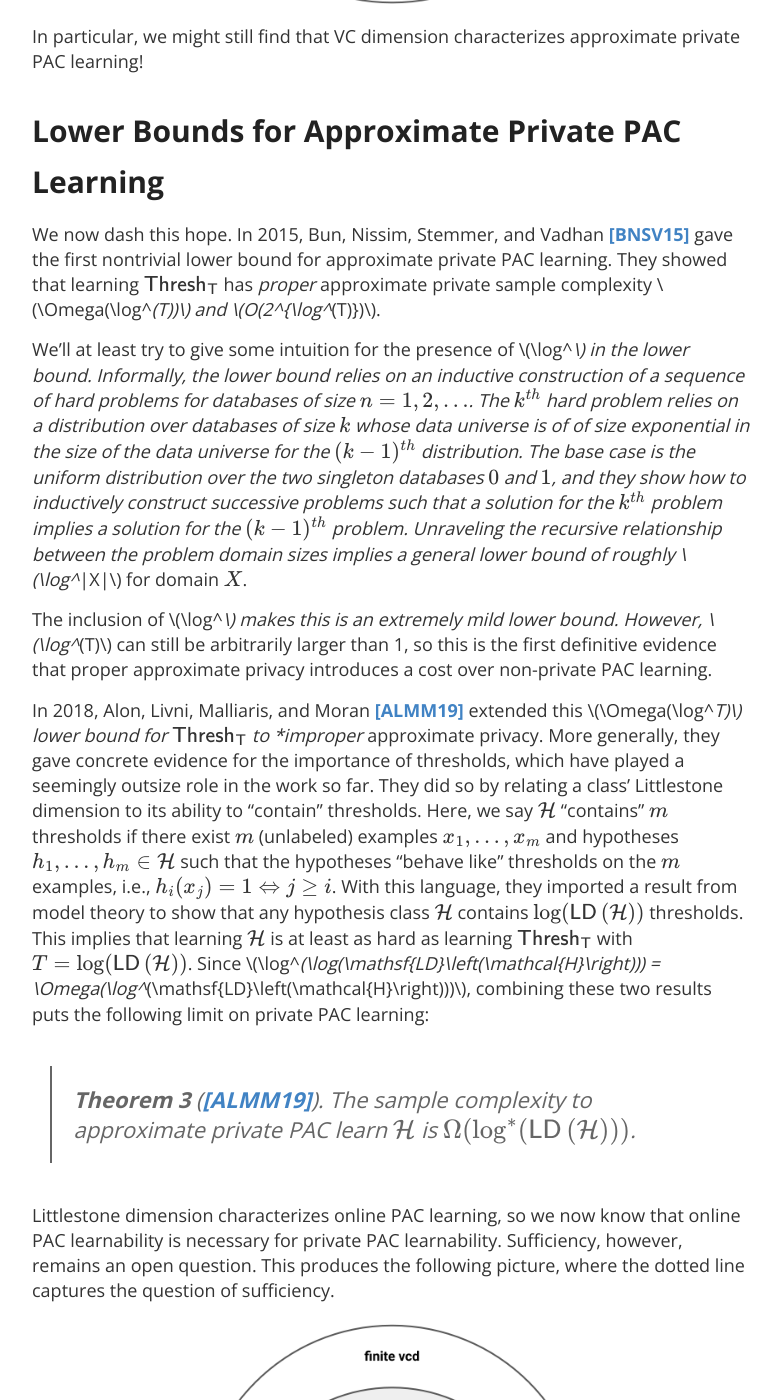
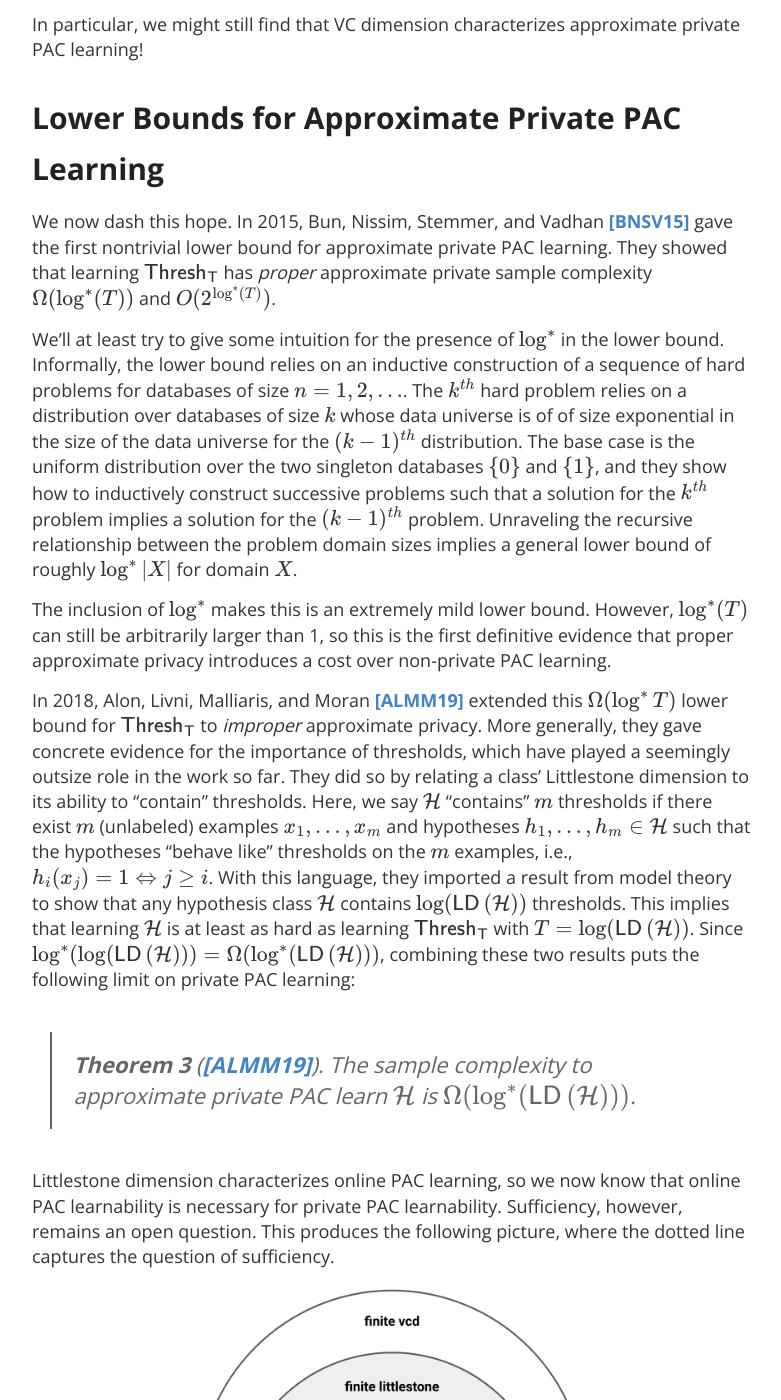
Before and after one commit to differentialprivacy/differentialprivacy, a Jekyll site: the page built from _posts/2020-09-16-private-pac.md, in a window 1280 px wide and 1400 px high, scrolled down 8295 px. Shown: the whole window, without its empty margins (248-1029 px from the left). Built offline with Jekyll 4.4.1, drawn with Linux system fonts in a browser that asks for light colours; comment, search, counter and statistics services are not loaded; some of the changed text lies outside the part shown.

Commit message:
Fixing some LaTeX issues.

```diff
--- a/_posts/2020-09-16-private-pac.md
+++ b/_posts/2020-09-16-private-pac.md
@@ -52,14 +52,14 @@ section while noting that
 For readers needing a refresher on PAC learning, the basic element of
 the "probably approximately correct" (PAC) framework [**[Val84]**](https://dl.acm.org/doi/10.1145/1968.1972 "Leslie G Valiant. A theory of the learnable. Communications of the ACM, 1984") is a
 *hypothesis*. Each hypothesis is a function
-\\(h \colon \mathcal{X}\to \{-1,1\}\\) mapping *examples* from some space
+\\(h \colon \mathcal{X}\to \\{-1,1\\}\\) mapping *examples* from some space
 \\(\mathcal{X}\\) to binary labels. A collection of hypotheses is a
 *hypothesis class* \\(\mathcal{H}\\), e.g., thresholds (a.k.a. perceptrons),
 rectangles, conjunctions, and so on. In the *realizable* setting, a
 learner receives examples drawn from some unknown distribution and
-labeled by an unknown \\(h^* \in \mathcal{H}\\). The learner's goal is to
+labeled by an unknown \\(h^\ast \in \mathcal{H}\\). The learner's goal is to
 with high probability ("probably") output a hypothesis that mostly
-matches the labels of \\(h^*\\) on future examples from the unknown example
+matches the labels of \\(h^\ast\\) on future examples from the unknown example
 distribution ("approximately correct"). In the *agnostic* setting,
 examples are not necessarily labeled by any \\(h
 \in \mathcal{H}\\), and the goal is only to output a hypothesis that
@@ -104,7 +104,7 @@ hypothesis class of 1-dimensional thresholds over \\(T\\) points,
 \\(\mathsf{VCD}\left(\mathcal{H}\right)\\) is only 1.
 
 <img src="/images/thresh.png" width="400" alt="Example: a one-dimensional threshold function" style="margin:auto;display: block;" />
-<center>An illustration of 1-dimensional thresholds. A given threshold is determined by some point \\(x^* \in [T]\\): any example \\(x \leq x^*\\) receives label \\(-1\\), and any example \\(x > x^*\\) receives label 1.</center>
+An illustration of 1-dimensional thresholds. A given threshold is determined by some point \\(x^\ast \in [T]\\): any example \\(x \leq x^\ast\\) receives label \\(-1\\), and any example \\(x > x^\ast\\) receives label 1.
 
 A Simple Private PAC Learner
 ============================
@@ -113,7 +113,7 @@ It is straightforward to add a differential privacy constraint to the
 PAC framework: the hypothesis output by the learner must be a
 differentially private function of the labeled examples
 \\((x_1, y_1), \ldots, (x_n, y_n)\\). That is, changing any one of the
-examples --- even to one with an inconsistent label --- must not affect
+examples&nbsp;---&nbsp;even to one with an inconsistent label&nbsp;---&nbsp;must not affect
 the distribution over hypotheses output by the learner by too much.
 
 Since we haven't talked about any other PAC learner, we may as well
@@ -140,7 +140,7 @@ Fortunately for our PAC learning setting, empirical error is not a very
 sensitive scoring function: changing one sample only changes empirical
 error by 1. We can therefore use (negative) empirical error as our
 scoring function \\(u(X,h)\\), apply the exponential mechanism, and get a
-"private Occam's razor". This was exactly what Kasiviswanathan, Lee,
+"private Occam's razor." This was exactly what Kasiviswanathan, Lee,
 Nissim, Raskhodnikova, and Smith [**[KLNRS08]**](https://arxiv.org/abs/0803.0924 "Shiva Prasad Kasiviswanathan, Homin K. Lee, Kobbi Nissim, Sofya Raskhodnikova, and Adam Smith. What Can We Learn Privately? FOCS 2008") did when they introduced
 differentially private PAC learning in 2008. The resulting sample
 complexity bounds differ from the generic Occam's razor only by an
@@ -174,7 +174,7 @@ class \\(\mathcal{H}\\).
 With these assumptions in place, in 2010, Beimel, Kasiviswanathan, and
 Nissim [**[BKN10]**](https://dl.acm.org/doi/10.1007/978-3-642-11799-2_26 "Amos Beimel, Shiva Prasad Kasiviswanathan, and Kobbi Nissim. Bounds on the sample complexity for private learning and private data release. TCC 2010") studied a hypothesis class called \\(\mathsf{Point}_d\\).
 \\(\mathsf{Point}_d\\) consists of \\(2^d\\) hypotheses, one for each vector in
-\\(\{0,1\}^d\\). Taking the set of examples \\(\mathcal{X}\\) to be \\(\{0,1\}^d\\)
+\\(\\{0,1\\}^d\\). Taking the set of examples \\(\mathcal{X}\\) to be \\(\\{0,1\\}^d\\)
 as well, we define each hypothesis in \\(\mathsf{Point}_d\\) to label only
 its associated vector as 1, and the remaining \\(2^d-1\\) examples as
 -1. [**[BKN10]**](https://dl.acm.org/doi/10.1007/978-3-642-11799-2_26 "Amos Beimel, Shiva Prasad Kasiviswanathan, and Kobbi Nissim. Bounds on the sample complexity for private learning and private data release. TCC 2010") showed that the hypothesis class \\(\mathsf{Point}_d\\) requires
@@ -308,9 +308,9 @@ the maximum number of mistakes an adversary can force an *online*
 PAC-learning algorithm to make [**[Lit88]**](https://link.springer.com/article/10.1023/A:1022869011914 "Nick Littlestone. Learning quickly when irrelevant attributes abound: A new linear-threshold algorithm. Machine learning, 1988"). We always have
 \\(\mathsf{VCD}\left(\mathcal{H}\right) \leq \mathsf{LD}\left(\mathcal{H}\right) \leq \log|\mathcal{H}|\\),
 but these inequalities can be strict. For example, denoting by
-\\(\mathsf{Thresh_T}\\) the class of thresholds over \\(\{1, 2, \ldots,
-T\}\\), since an adversary can force \\(\Theta(\log T)\\) wrong answers from
-an online learner binary searching over \\(\{1,2, \ldots, T\}\\),
+\\(\mathsf{Thresh_T}\\) the class of thresholds over \\(\\{1, 2, \ldots,
+T\\}\\), since an adversary can force \\(\Theta(\log T)\\) wrong answers from
+an online learner binary searching over \\(\\{1,2, \ldots, T\\}\\),
 \\(\mathsf{LD}\left(\mathsf{Thresh_T}\right) = \Omega(\log T)\\). In
 contrast, \\(\mathsf{VCD}\left(\mathsf{Thresh_T}\right) = 1\\).
 
@@ -330,12 +330,12 @@ than online PAC learning.
 
 A second paper by Beimel, Nissim, and Stemmer [**[BNS13b]**](https://arxiv.org/abs/1407.2674 "Amos Beimel, Kobbi Nissim, and Uri Stemmer. Private learning and sanitization: Pure vs. approximate differential privacy. APPROX-RANDOM 2013") contrasted this
 \\(\Omega(\log T)\\) lower bound for pure private learning of thresholds
-with with a \\(2^{O(\log^*T)}\\) upper bound for *approximate* private PAC
-learning \\(\mathsf{Thresh_T}\\). Here \\(\log^*\\) denotes the very
+with a \\(2^{O(\log^\ast T)}\\) upper bound for *approximate* private PAC
+learning \\(\mathsf{Thresh_T}\\). Here \\(\log^\ast\\) denotes the very
 slow-growing iterated logarithm, the number of times we must take the
 logarithm of the argument to bring it \\(\leq 1\\). (We're not kidding about
 "very slow-growing" either:
-\\(\log^*(\text{number of atoms in universe}) \approx
+\\(\log^\ast(\text{number of atoms in universe}) \approx
 4\\).) With Feldman and Xiao's result, this separates pure private PAC
 learning from approximate private PAC learning. It also shows that
 representation dimension does *not* characterize approximate private PAC
@@ -375,10 +375,10 @@ Lower Bounds for Approximate Private PAC Learning
 We now dash this hope. In 2015, Bun, Nissim, Stemmer, and
 Vadhan [**[BNSV15]**](https://arxiv.org/abs/1504.07553 "Mark Bun, Kobbi Nissim, Uri Stemmer, and Salil Vadhan. Differentially private release and learning of threshold functions. FOCS 2015") gave the first nontrivial lower bound for approximate
 private PAC learning. They showed that learning \\(\mathsf{Thresh_T}\\) has
-*proper* approximate private sample complexity \\(\Omega(\log^*(T))\\) and
-\\(O(2^{\log^*(T)})\\).
+*proper* approximate private sample complexity \\(\Omega(\log^\ast(T))\\) and
+\\(O(2^{\log^\ast(T)})\\).
 
-We'll at least try to give some intuition for the presence of \\(\log^*\\)
+We'll at least try to give some intuition for the presence of \\(\log^\ast\\)
 in the lower bound. Informally, the lower bound relies on an inductive
 construction of a sequence of hard problems for databases of size
 \\(n=1, 2,
@@ -386,19 +386,19 @@ construction of a sequence of hard problems for databases of size
 databases of size \\(k\\) whose data universe is of of size exponential in
 the size of the data universe for the \\((k-1)^{th}\\) distribution. The
 base case is the uniform distribution over the two singleton databases
-\\(\{0\}\\) and \\(\{1\}\\), and they show how to inductively construct
+\\(\\{0\\}\\) and \\(\\{1\\}\\), and they show how to inductively construct
 successive problems such that a solution for the \\(k^{th}\\) problem
 implies a solution for the \\((k-1)^{th}\\) problem. Unraveling the
 recursive relationship between the problem domain sizes implies a
-general lower bound of roughly \\(\log^*|X|\\) for domain \\(X\\).
+general lower bound of roughly \\(\log^\ast|X|\\) for domain \\(X\\).
 
-The inclusion of \\(\log^*\\) makes this is an extremely mild lower bound.
-However, \\(\log^*(T)\\) can still be arbitrarily larger than 1, so this is
+The inclusion of \\(\log^\ast\\) makes this is an extremely mild lower bound.
+However, \\(\log^\ast(T)\\) can still be arbitrarily larger than 1, so this is
 the first definitive evidence that proper approximate privacy introduces
 a cost over non-private PAC learning.
 
 In 2018, Alon, Livni, Malliaris, and Moran [**[ALMM19]**](https://arxiv.org/abs/1806.00949 "Noga Alon, Roi Livni, Maryanthe Malliaris, and Shay Moran. Private PAC learning implies finite Littlestone dimension. STOC 2019") extended this
-\\(\Omega(\log^*T)\\) lower bound for \\(\mathsf{Thresh_T}\\) to *improper*
+\\(\Omega(\log^\ast T)\\) lower bound for \\(\mathsf{Thresh_T}\\) to *improper*
 approximate privacy. More generally, they gave concrete evidence for the
 importance of thresholds, which have played a seemingly outsize role in
 the work so far. They did so by relating a class' Littlestone dimension
@@ -413,8 +413,8 @@ that any hypothesis class \\(\mathcal{H}\\) contains
 that learning \\(\mathcal{H}\\) is at least as hard as learning
 \\(\mathsf{Thresh_T}\\) with
 \\(T = \log(\mathsf{LD}\left(\mathcal{H}\right))\\). Since
-\\(\log^*(\log(\mathsf{LD}\left(\mathcal{H}\right)))
-= \Omega(\log^*(\mathsf{LD}\left(\mathcal{H}\right)))\\), combining these
+\\(\log^\ast(\log(\mathsf{LD}\left(\mathcal{H}\right)))
+= \Omega(\log^\ast(\mathsf{LD}\left(\mathcal{H}\right)))\\), combining these
 two results puts the following limit on private PAC learning:
 
 > **Theorem 3** ([**[ALMM19]**](https://arxiv.org/abs/1806.00949 "Noga Alon, Roi Livni, Maryanthe Malliaris, and Shay Moran. Private PAC learning implies finite Littlestone dimension. STOC 2019")). The sample complexity to approximate private PAC learn \\(\mathcal{H}\\) is \\(\Omega(\log^\ast(\mathsf{LD}\left(\mathcal{H}\right)))\\).
@@ -438,8 +438,8 @@ reaches back to the 2013 characterization of pure private learning in
 terms of representation dimension by using the covering distribution to
 generate a collection of "experts" for online learning. Again revisiting
 \\(\mathsf{Thresh_T}\\), Kaplan, Ligett, Mansour, Naor, and
-Stemmer [**[KLMNS20]**](https://arxiv.org/abs/1911.10137 "Haim Kaplan, Katrina Ligett, Yishay Mansour, Moni Naor, and Uri Stemmer. Privately learning thresholds: Closing the exponential gap. COLT 2020") significantly reduced the \\(O(2^{\log^*(T)})\\) upper
-bound of [**[BNSV15]**](https://arxiv.org/abs/1504.07553 "Mark Bun, Kobbi Nissim, Uri Stemmer, and Salil Vadhan. Differentially private release and learning of threshold functions. FOCS 2015") to just \\(O((\log^*(T))^{1.5})\\). And Alon, Beimel,
+Stemmer [**[KLMNS20]**](https://arxiv.org/abs/1911.10137 "Haim Kaplan, Katrina Ligett, Yishay Mansour, Moni Naor, and Uri Stemmer. Privately learning thresholds: Closing the exponential gap. COLT 2020") significantly reduced the \\(O(2^{\log^\ast(T)})\\) upper
+bound of [**[BNSV15]**](https://arxiv.org/abs/1504.07553 "Mark Bun, Kobbi Nissim, Uri Stemmer, and Salil Vadhan. Differentially private release and learning of threshold functions. FOCS 2015") to just \\(O((\log^\ast(T))^{1.5})\\). And Alon, Beimel,
 Moran, and Stemmer [**[ABMS20]**](https://arxiv.org/abs/2003.04509 "Noga Alon, Amos Beimel, Shay Moran, and Uri Stemmer. Closure properties for private classification and online prediction. COLT 2020") justified this post's focus on realizable
 private PAC learning by giving a transformation from a realizable
 approximate private PAC learner to an agnostic one at the cost of
@@ -456,7 +456,7 @@ learner and showed how to convert an online learner to a globally stable
 learner to a private learner. Thus, combined with the result of [**[ALMM19]**](https://arxiv.org/abs/1806.00949 "Noga Alon, Roi Livni, Maryanthe Malliaris, and Shay Moran. Private PAC learning implies finite Littlestone dimension. STOC 2019"),
 we now know that the sample complexity of private PAC learning any
 \\(\mathcal{H}\\) is at least
-\\(\Omega(\log^*(\mathsf{LD}\left(\mathcal{H}\right)))\\) and at most
+\\(\Omega(\log^\ast(\mathsf{LD}\left(\mathcal{H}\right)))\\) and at most
 \\(2^{O({\mathsf{LD}\left(\mathcal{H}\right)})}\\). In this sense, online
 learnability characterizes private learnability.
 
@@ -466,7 +466,7 @@ Narrowing the gap between the lower and upper bounds above is an open
 question. Note that we cannot hope to close the gap completely. For the
 lower bound, the current \\(\mathsf{Thresh_T}\\) upper bound implies that no
 general lower bound can be stronger than
-\\(\Omega((\log^*(\mathsf{LD}\left(\mathcal{H}\right)))^{1.5})\\). For the
+\\(\Omega((\log^\ast(\mathsf{LD}\left(\mathcal{H}\right)))^{1.5})\\). For the
 upper bound, there exist hypotheses classes \\(\mathcal{H}\\) with
 \\(\mathsf{VCD}\left(\mathcal{H}\right) = \mathsf{LD}\left(\mathcal{H}\right)\\)
 (e.g., \\(\mathsf{VCD}\left(\mathsf{Point}_d\right) = \mathsf{LD}\left(\mathsf{Point}_d\right)= 1\\)), so since non-private PAC learning requires
@@ -494,7 +494,7 @@ understanding to other models of learning, and now approach these
 questions from a rigorous and grounded point of view.
 
 Congratulations to Mark Bun, Roi Livni, and Shay Moran on their best
-paper award ---- and to the many individuals who paved the way before
+paper award&nbsp;---&nbsp;and to the many individuals who paved the way before
 them!
 
 Acknowledgments
```
